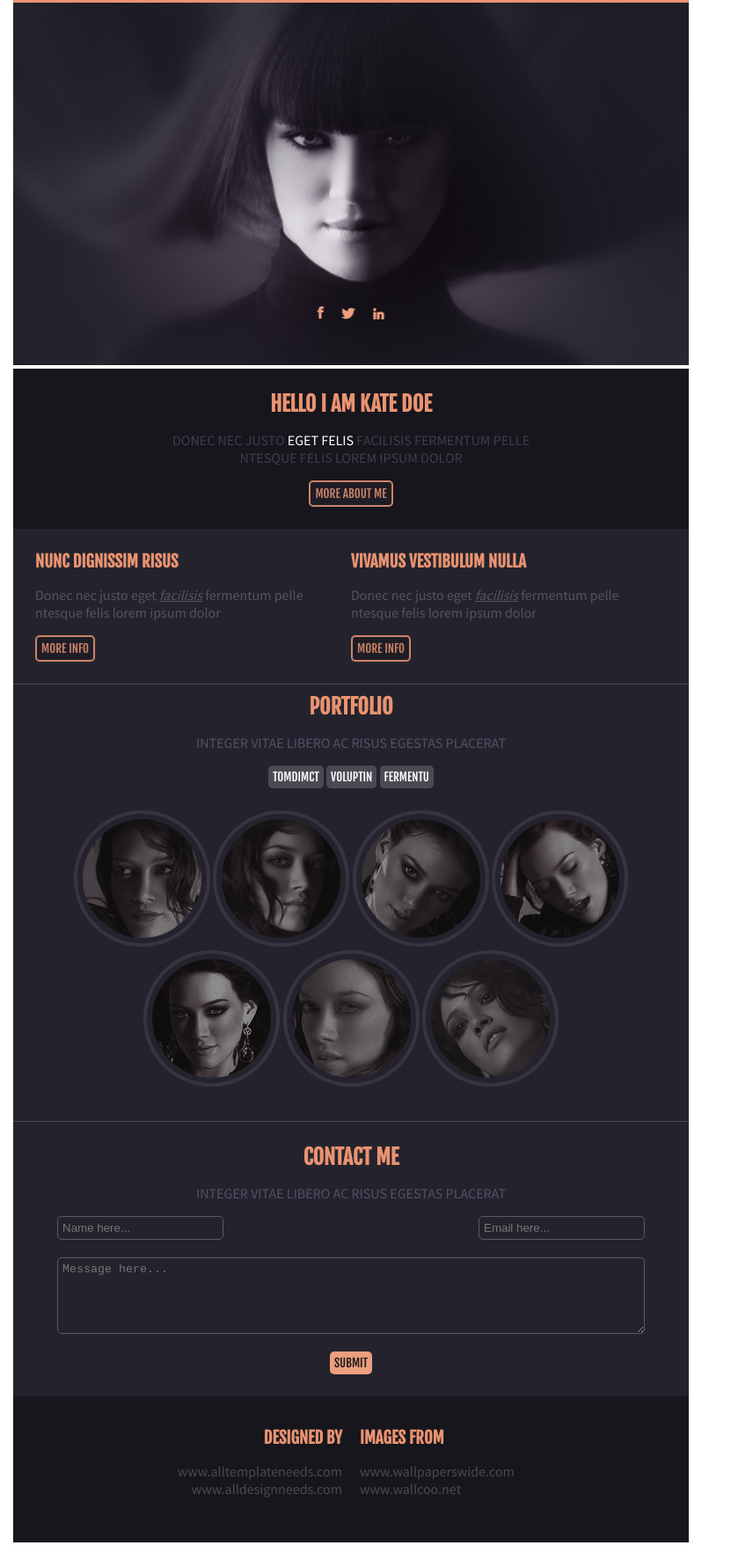
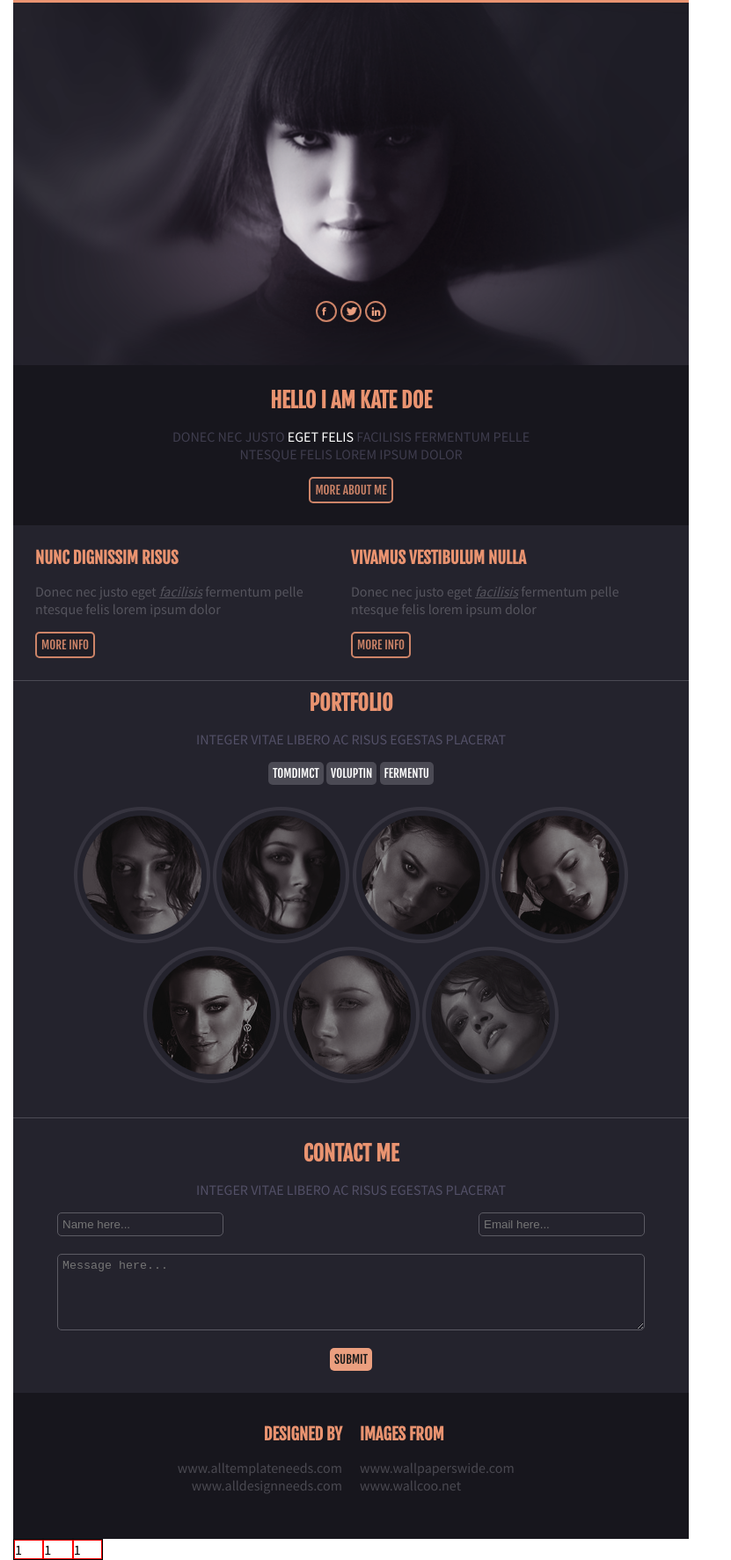
Before and after one commit to dimtim1992/HTMLTest, a plain HTML site: page index.html in a window 1280 px wide. Shown: the part 57-1830 px from the top of the page at 88% size, without its empty margins (0-831 px from the left). Drawn offline with Linux system fonts and the light colour scheme.

Commit message:
feature: new files

```diff
--- a/index.html
+++ b/index.html
@@ -101,5 +101,11 @@
         </div>
     </footer>
 
+    <div class="container">
+        <div class="el1">1</div>
+        <div class="el1">1</div>
+        <div class="el1">1</div>
+    </div>
+    <script src="script.js"></script>
 </body>
 </html>
--- a/styles.css
+++ b/styles.css
@@ -37,7 +37,6 @@ header {
     padding: 0px 5px;
     font-size: 14px;
     border-left: 1px solid #f2b8a1;
-
 }
 
 .menu div:hover {
@@ -61,7 +60,7 @@ h3 {
 button {
     font-family: 'Fjalla One', sans-serif;
     text-transform: uppercase;
-    background: #1e1d26;
+    background: hsl(247, 13%, 13%);
     color: #cd8468;
     padding: 5px;
     border: 2px solid #cd8468;
@@ -75,6 +74,7 @@ a {
 
 .avatar {
     position: relative;
+    display: flex;
 }
 
 .mainImg {
@@ -92,7 +92,13 @@ a {
 }
 
 .society a{
-    padding: 10px;
+    padding: 5px;
+    width: 10px;
+    height: 10px;
+    display: flex;
+    margin: 2px;
+    border: 2px solid #cd8468;;
+    border-radius: 50%;
 }
 
 .hello {
@@ -225,124 +231,19 @@ form button {
     text-align: left;
 }
 
-/* .avatar {
-    width: 100%;
+.exampleFirst {
+    font-size: 14px;
 }
 
-
-.logo a, .menu div a {
-    color: white;
-    text-decoration: none;
+.container {
+    width: 100px;
+    display: flex;
+    align-items: space-between;
+    border: 1px solid black;
 }
 
-
-.imageContainer {
-    position: relative;
-    margin: 0;
+.container div {
+    flex-basis: 50px;
+    width: 40px;
+    border: 1px solid red;
 }
-
-.society {
-    position: absolute;
-    top: 300px;
-    right: 270px;
-    display: flex;
-    align-items: center;
-}
-
-.society a {
-    border-radius: 20px;
-    padding: 5px;
-    margin: 5px;
-}
-
-.hello {
-    background: #17161d;
-    text-align: center;
-    text-transform: uppercase;
-    padding: 10px;
-    padding-bottom: 30px;
-}
-
-.hello h1 {
-    font-family: 'Fjalla One', sans-serif;
-    letter-spacing: 1px;
-    color: #e89472;
-}
-
-.hello p {
-    font-family: 'Source Sans Pro', sans-serif;
-    color: #535067;
-    line-height: 25px;
-}
-
-.hello p  span{
-    color: white;
-}
-
-.btn {
-    border: 3px solid #e89472;
-    border-radius: 5px;
-    text-transform: uppercase;
-    padding: 8px;
-}
-
-
-.hello span a{
-    font-family: 'Fjalla One', sans-serif;
-    text-decoration: none;
-    background: #17161d;
-    color: #e89472;
-    text-transform: uppercase;
-}
-
-.hello .btn:hover {
-    background: #1e1d26;
-}
-
-.info {
-    display: flex;
-    padding: 20px;
-    background: #24232d;
-}
-
-.info h2 {
-    font-family: 'Fjalla One', sans-serif;
-    text-transform: uppercase;
-    color: #e89472;
-    margin-bottom: 5px;
-    font-size: 16px;
-    letter-spacing: 1px;
-}
-
-.info div {
-    font-family: 'Source Sans Pro', sans-serif;
-    color: #5c5b64;
-}
-
-.info div span{
-    font-style: italic;
-    text-decoration: underline;
-}
-
-.info button {
-    margin-top: 10px;
-    font-family: 'Fjalla One', sans-serif;
-    color: #e89472;
-    text-transform: uppercase;
-    background: #24232d;
-    border: 2px solid #e89472;
-    border-radius: 3px;
-}
-
-.links {
-    font-family: 'Source Sans Pro', sans-serif;
-    font-size: 12px;
-    color: white;
-    margin-top: 10px;
-}
-
-.links a{
-    text-decoration: none;
-    color: white;
-    text-transform: uppercase;
-} */
```
